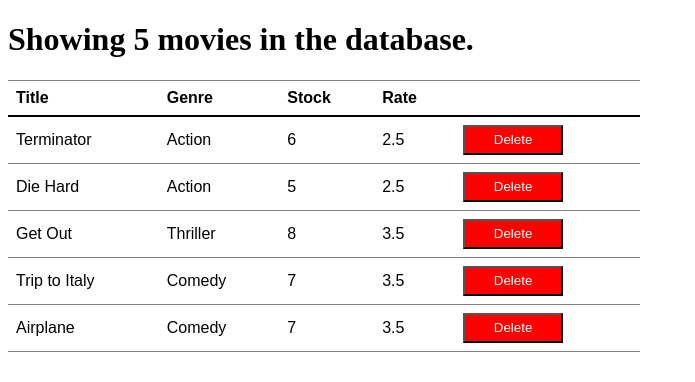
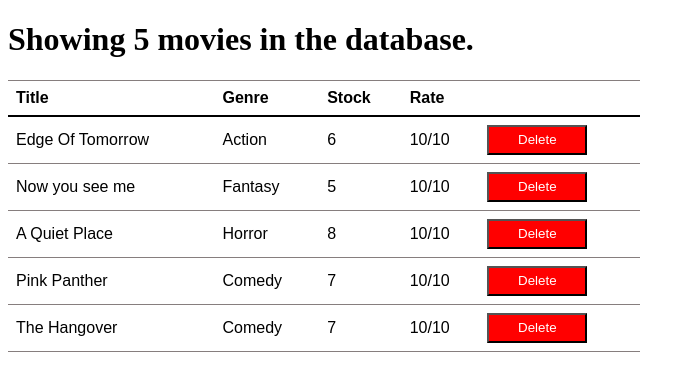
Before and after one commit to BrownEdgar/REACT-2022, a React (Create React App) app: page / in a window 1280 px wide. Shown: the top 382 px of the page, without its empty margins (0-695 px from the left). Built offline with nearby package versions, Linux system fonts and the light colour scheme.

Commit message:
Homework 3 done

```diff
--- /dev/null
+++ b/src/components/Noro/Homework 3/App.js
@@ -0,0 +1,40 @@
+import React, { useState } from 'react'
+import "./App.scss"
+import Try from "./Try"
+import data from"./Data.json"
+
+
+export default function App() {
+    const[value, setValue]=useState(data)
+    const deleter=(id)=>{
+        let copy =[...value]
+        copy=copy.filter(elem=> elem.id !== id)
+        setValue(copy)
+    }
+
+  return (
+    <div>
+        <h1>Showing 5 movies in the database.</h1>
+        <table>
+        <tr>
+          <th>Title</th>
+          <th>Genre</th>
+          <th>Stock</th>
+          <th>Rate</th>
+          <th></th>
+         </tr>
+        {value.map(elem=>{
+            return <Try
+                        key={elem.id}
+                        title={elem.title}
+                        genre={elem.genre}
+                        stock={elem.stock}
+                        rate={elem.rate}
+                        deleter={()=>{deleter(elem.id)}}
+                      />
+        })}
+
+        </table>
+    </div>
+  )
+}
--- /dev/null
+++ b/src/components/Noro/Homework 3/Data.json
@@ -0,0 +1,31 @@
+[
+    { "id":1,
+      "title":"Edge Of Tomorrow",
+      "genre":"Action",
+      "stock":6,
+      "rate":"10/10"},
+
+    { "id":2,
+      "title":"Now you see me",
+      "genre":"Fantasy",
+      "stock":5,
+      "rate":"10/10"},
+
+    { "id":3,
+      "title":"A Quiet Place",
+      "genre":"Horror",
+      "stock":8,
+      "rate":"10/10"},
+
+    { "id":4,
+      "title":"Pink Panther",
+      "genre":"Comedy",
+      "stock":7,
+      "rate":"10/10"},
+
+    { "id":5,
+      "title":"The Hangover",
+      "genre":"Comedy",
+      "stock":7,
+      "rate":"10/10"}
+]
--- /dev/null
+++ b/src/components/Noro/Homework 3/Try.jsx
@@ -0,0 +1,16 @@
+import React from 'react'
+import "./App.scss"
+
+export default function Try(props) {
+  return (
+
+        <tr>
+          <td>{props.title}</td>
+          <td>{props.genre}</td>
+          <td>{props.stock}</td>
+          <td>{props.rate}</td>
+          <td><button onClick={props.deleter}>Delete</button></td>
+        </tr>
+
+  )
+}
--- a/src/index.js
+++ b/src/index.js
@@ -1,5 +1,5 @@
 import React from 'react';
 import ReactDOM from 'react-dom';
-import App from './components/Anush/Homework4/App'
+import App from './components/Noro/Homework 3/App'
 
 ReactDOM.render(<App/>,document.getElementById('root'));
```
Also changed, not shown: src/components/Noro/Homework 1/App.css (renamed from src/components/Noro/App.css), src/components/Noro/Homework 1/App.js (renamed from src/components/Noro/App.js), src/components/Noro/Homework 1/ShowArray.jsx (renamed from src/components/Noro/ShowArray.jsx), src/components/Noro/Homework 3/App.scss (renamed from src/components/Anush/Homework4/App.scss).
